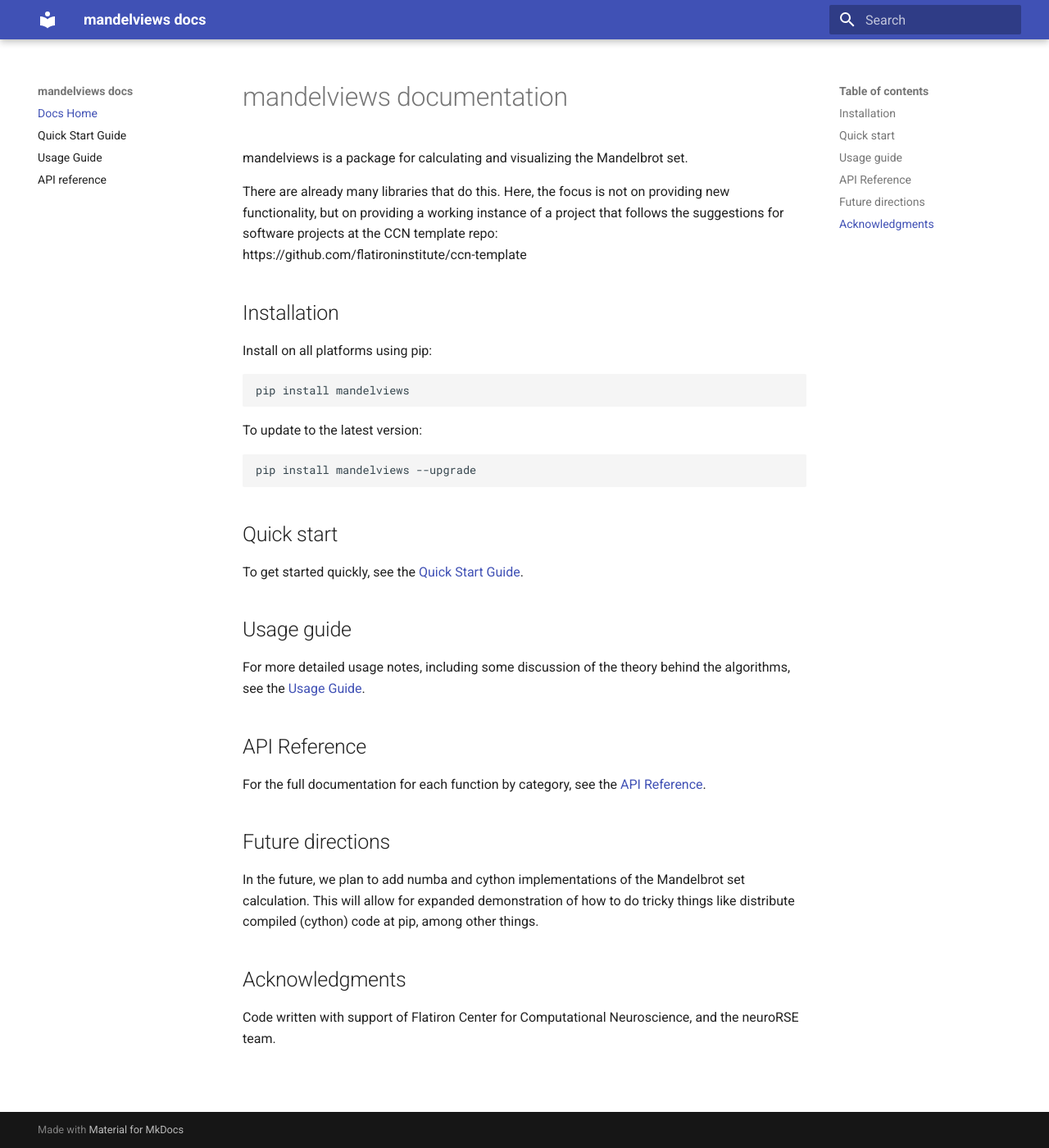
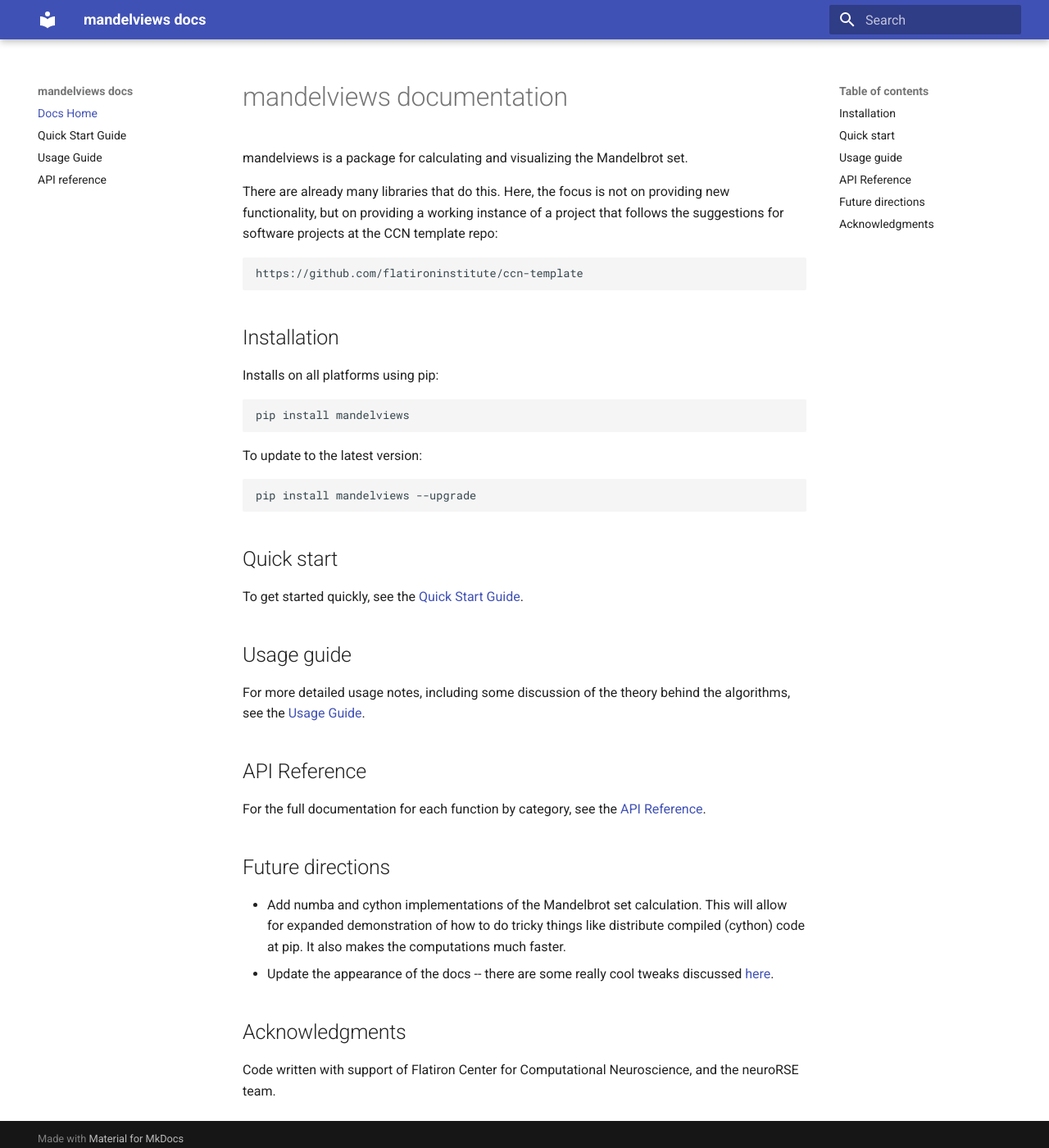
Before and after one commit to EricThomson/mandelviews, an MkDocs documentation site: the page built from docs/index.md, in a window 1280 px wide and 1400 px high. Shown: the whole window at 82% size. Built offline with MkDocs 1.6.1 and Material for MkDocs 9.7.7, drawn with Linux system fonts in a browser that asks for light colours.

```diff
--- a/docs/index.md
+++ b/docs/index.md
@@ -2,10 +2,11 @@
 mandelviews is a package for calculating and visualizing the Mandelbrot set.
 
 There are already many libraries that do this. Here, the focus is not on providing new functionality, but on providing a working instance of a project that follows the suggestions for software projects at the CCN template repo:
-https://github.com/flatironinstitute/ccn-template
+
+    https://github.com/flatironinstitute/ccn-template
 
 ## Installation
-Install on all platforms using pip:
+Installs on all platforms using pip:
 
     pip install mandelviews
 
@@ -23,7 +24,8 @@ For more detailed usage notes, including some discussion of the theory behind th
 For the full documentation for each function by category, see the [API Reference](api_reference.md).
 
 ## Future directions
-In the future, we plan to add numba and cython implementations of the Mandelbrot set calculation. This will allow for expanded demonstration of how to do tricky things like distribute compiled (cython) code at pip, among other things.
+- Add numba and cython implementations of the Mandelbrot set calculation. This will allow for expanded demonstration of how to do tricky things like distribute compiled (cython) code at pip. It also makes the computations much faster.
+- Update the appearance of the docs -- there are some really cool tweaks discussed [here](https://youtu.be/Q-YA_dA8C20?si=ksPrJCIWoCGnipLJ).
 
 ## Acknowledgments
 Code written with support of Flatiron Center for Computational Neuroscience, and the neuroRSE team.
```
Also changed, not shown: .readthedocs.yml (added, +27 -0 lines).
